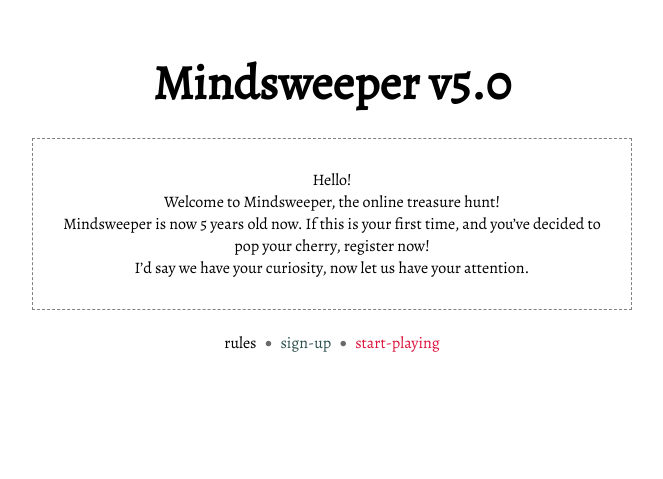
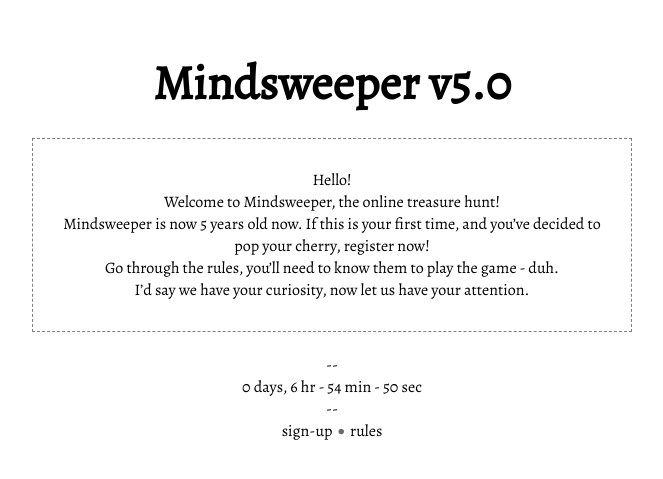
Before and after one commit to clickyotomy/mindsweeper-v5, a Flask app: page / in a window 1280 px wide. Shown: the top 479 px of the page, without its empty margins (308-971 px from the left). Run offline with Flask 2, Linux system fonts and the light colour scheme.

Commit message:
Ready for production!

```diff
--- a/server.py
+++ b/server.py
@@ -88,7 +88,7 @@ def home():
     The homepage.
     '''
     now = datetime.now()
-    launch = datetime(2016, 3, 28, 16, 0, 0)
+    launch = datetime(2016, 3, 28, 19, 0, 0)
     begin = now >= launch
     return render_template('home.html', begin=begin)
 
@@ -129,7 +129,7 @@ def login():
     Handle user logins.
     '''
     now = datetime.now()
-    launch = datetime(2016, 3, 27, 16, 0, 0)
+    launch = datetime(2016, 3, 27, 19, 0, 0)
     begin = now >= launch
 
     if begin is False:
--- a/templates/home.html
+++ b/templates/home.html
@@ -10,13 +10,13 @@
     <body>
         <!-- Countdown Timer -->
         <script type="text/javascript">
-            CountDownTimer('3/28/2016 04:00 PM', 'time');
+            CountDownTimer('3/28/2016 07:00 PM', 'time');
         </script>
         <div class="home-container">
             <div class="home-header">Mindsweeper v5.0</div>
             <br>
             <div class="note">
-                Hello!<br>Welcome to Mindsweeper, the online treasure hunt!<br>Mindsweeper is now 5 years old now. If this is your first time, and you’ve decided to pop your cherry, register now!<br>I’d say we have your curiosity, now let us have your attention.<br>
+                Hello!<br>Welcome to Mindsweeper, the online treasure hunt!<br>Mindsweeper is now 5 years old now. If this is your first time, and you’ve decided to pop your cherry, register now!<br>Go through the rules, you’ll need to know them to play the game - duh.<br>I’d say we have your curiosity, now let us have your attention.<br>
             </div>
             <br>
             {% if begin == False %}
```
